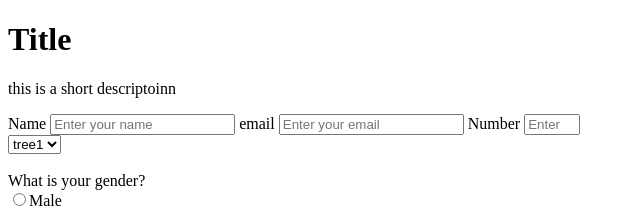
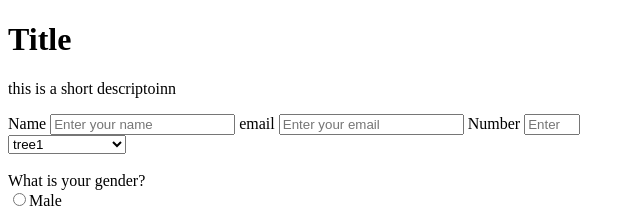
Before and after one commit to clifftony/MicroverseFinalTrial, a plain HTML site: page index.html in a window 1280 px wide. Shown: the top 210 px of the page, 0-640 px from the left. Drawn offline with Linux system fonts and the light colour scheme.

Commit message:
userStory15&16

```diff
--- a/index.html
+++ b/index.html
@@ -17,7 +17,8 @@
       <label id="number-label" for ="number">Number</label>
       <input type="number" id="number" placeholder="Enter your number" min = "1" max = "10"/>
       <br>
-      <select id = "dropdown">
+      <select id = "dropdown" name="teams">
+        <option disabled value>Select an option</option>
         <option>tree1</option>
         <option>tree2</option>
         <option>tree3</option>
```
